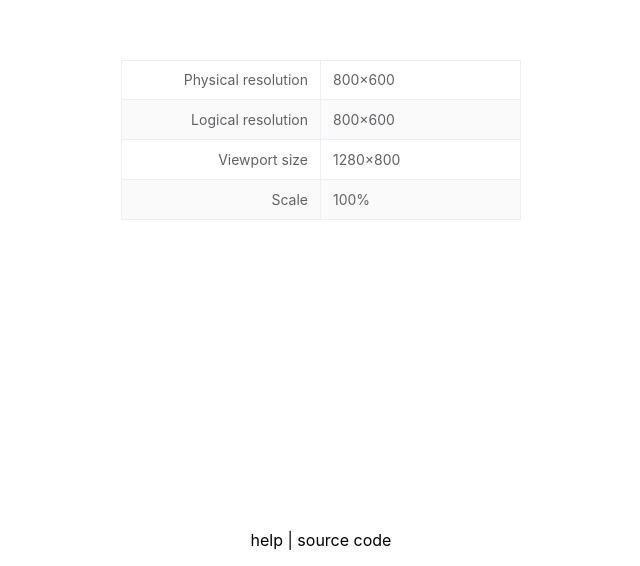
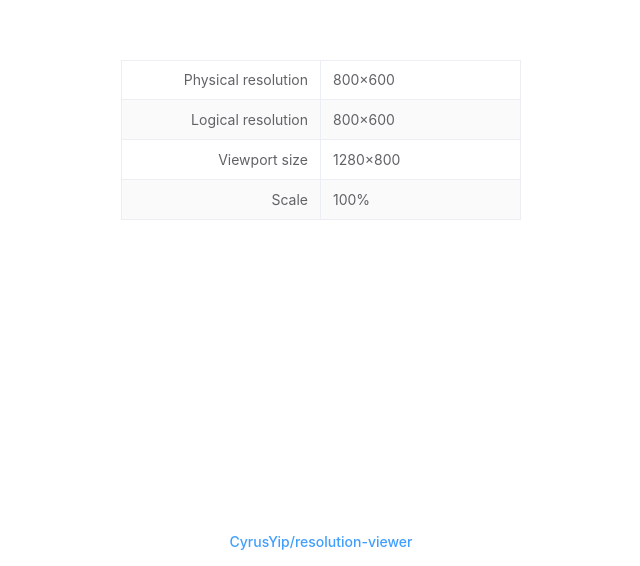
Before and after one commit to CyrusYip/resolution-viewer, a Vue app: page / in a window 1280 px wide. Shown: the part 234-800 px from the top of the page, without its empty margins (319-959 px from the left). Built offline with nearby package versions, Linux system fonts and the light colour scheme.

Commit message:
chore: add source code link

```diff
--- a/components.d.ts
+++ b/components.d.ts
@@ -7,6 +7,8 @@ export {}
 /* prettier-ignore */
 declare module 'vue' {
   export interface GlobalComponents {
+    ElButton: typeof import('element-plus/es')['ElButton']
+    ElLink: typeof import('element-plus/es')['ElLink']
     ElTable: typeof import('element-plus/es')['ElTable']
     ElTableColumn: typeof import('element-plus/es')['ElTableColumn']
   }
--- a/src/App.vue
+++ b/src/App.vue
@@ -77,8 +77,8 @@ const tableData = computed(() => {
         </div>
       </main>
 
-      <footer>
-        <p text-center>help | source code</p>
+      <footer text-center>
+        <p><el-link type="primary" href="https://github.com/CyrusYip/resolution-viewer" target="_blank" title="Source code">CyrusYip/resolution-viewer</el-link></p>
       </footer>
     </div>
   </el-config-provider>
```
